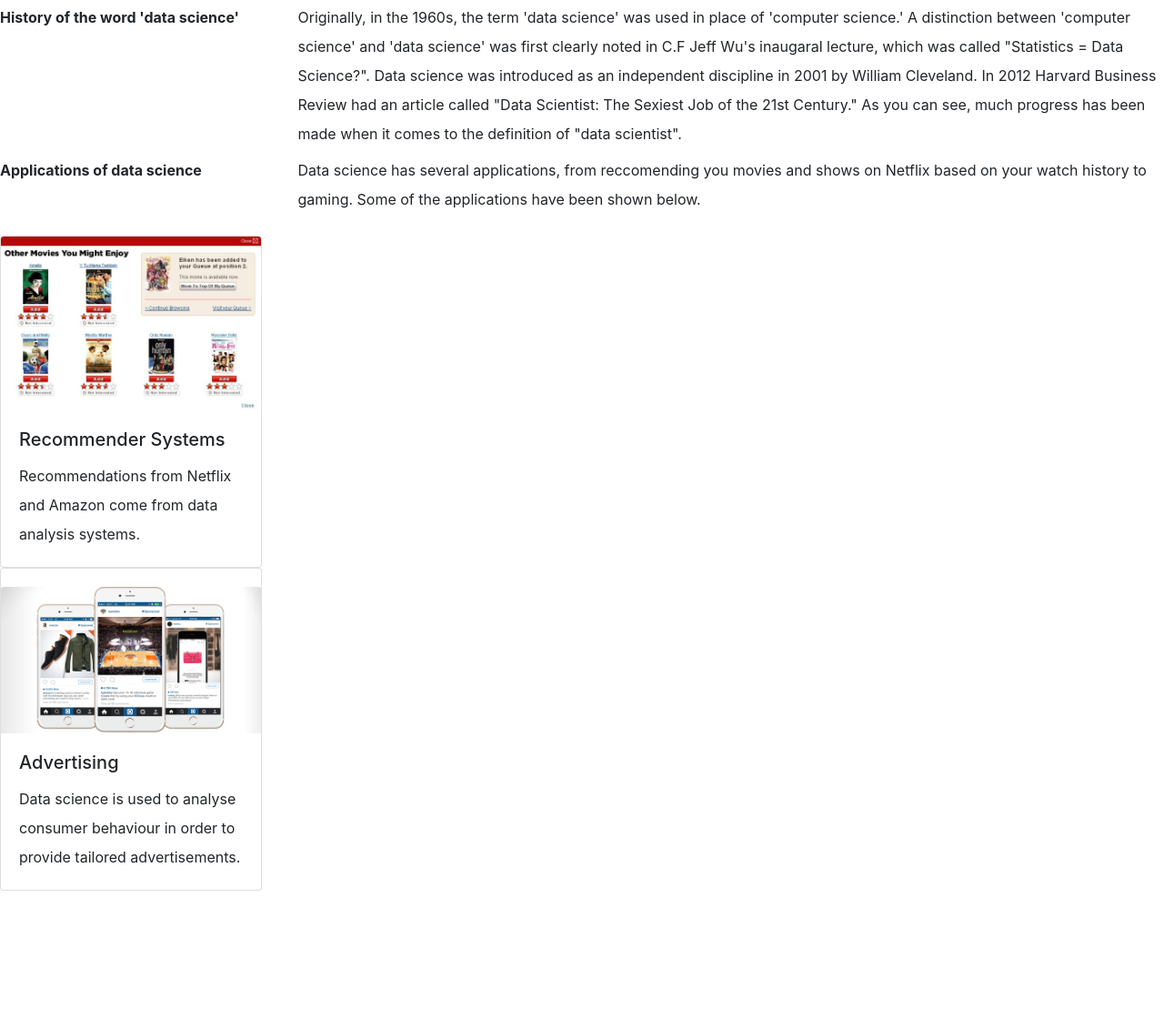
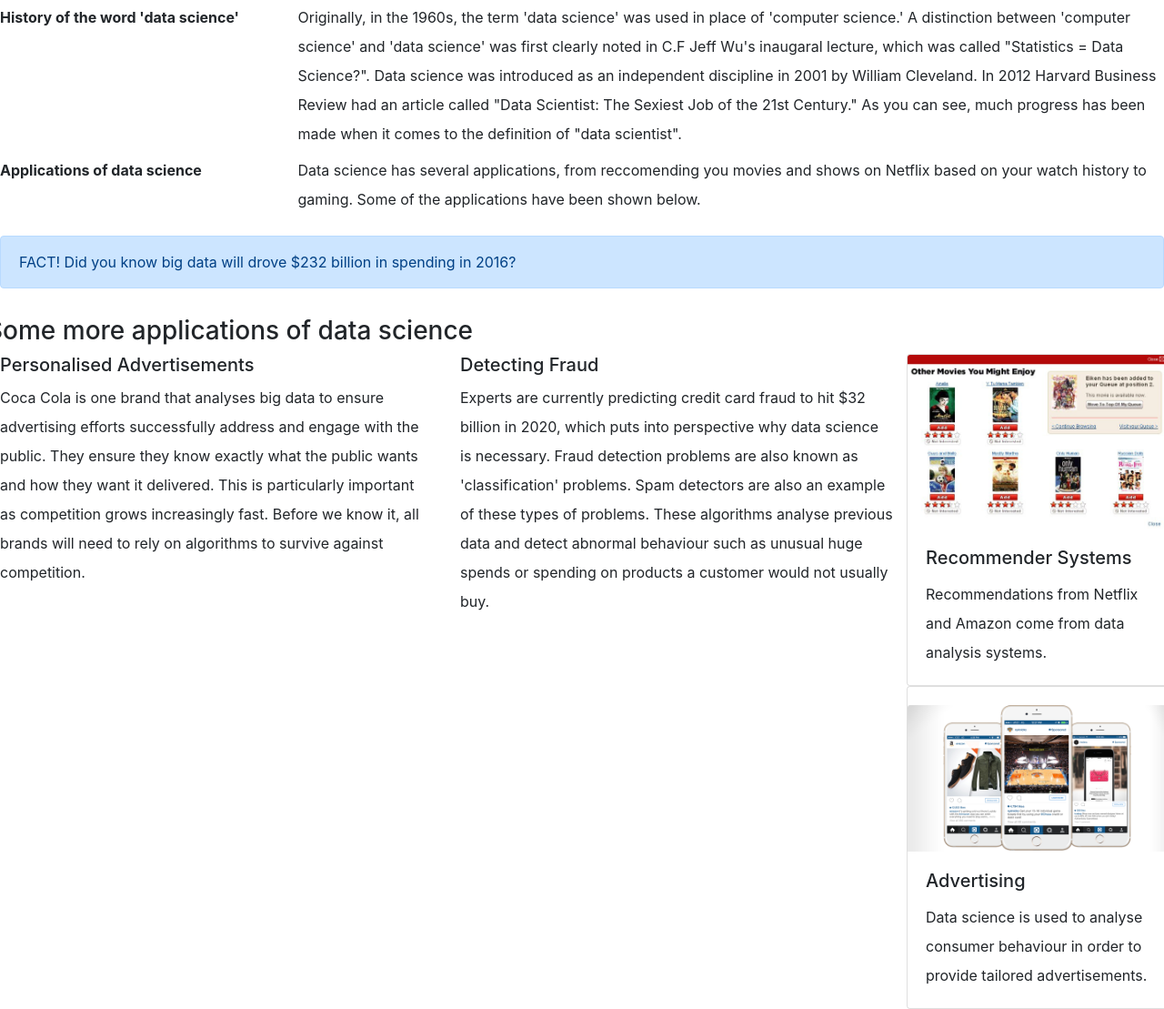
Before and after one commit to tomnudd/website-dev, a plain HTML site: page datasciencefolder/datascience.html in a window 1280 px wide. Shown: the part 331-1440 px from the top of the page at 91% size. Before the commit the page ends 1310 px from the top, so only its background shows below. Drawn offline with nearby package versions, Linux system fonts and the light colour scheme.

Commit message:
final changes inc adding alert and applications

```diff
--- a/datasciencefolder/datascience.html
+++ b/datasciencefolder/datascience.html
@@ -23,6 +23,25 @@
 				<dt class="col-sm-3">Applications of data science</dt>
 				<dd class= "col-sm-9">Data science has several applications, from reccomending you movies and shows on Netflix based on your watch history to gaming. Some of the applications have been shown below.</dd>
 			</dl>
+
+			<div class="alert alert-primary" role="alert" style="margin-bottom:30px">
+  				FACT! Did you know big data will drove $232 billion in spending in 2016?
+			</div>
+
+			<div class="row">
+				<h3>Some more applications of data science</h3>
+			</div>
+			<div class = 'row'>
+					<div class='col'>
+						<h5>Personalised Advertisements</h5>
+							<p>Coca Cola is one brand that analyses big data to ensure advertising efforts successfully address and engage with the public. They ensure they know exactly what the public wants and how they want it delivered. This is particularly important as competition grows increasingly fast. Before we know it, all brands will need to rely on algorithms to survive against competition.</p>
+					</div>
+					<div class='col'>
+						<h5>Detecting Fraud</h5>
+							<p>Experts are currently predicting credit card fraud to hit $32 billion in 2020, which puts into perspective why data science is necessary. Fraud detection problems are also known as 'classification' problems. Spam detectors are also an example of these types of problems. These algorithms analyse previous data and detect abnormal behaviour such as unusual huge spends or spending on products a customer would not usually buy.</p>
+					</div>
+
+
 		<div style="display:inline-block">
 			<div class="card" style="width:18rem; margin-right:10px;">
 				<img class="card-img-top" src="imgnetflix.jpg">
```
Also changed, not shown: datasciencefolder/amazon.jpg (added), datasciencefolder/netflix.jpg (added), datasciencefolder/tesco.jpg (added).
